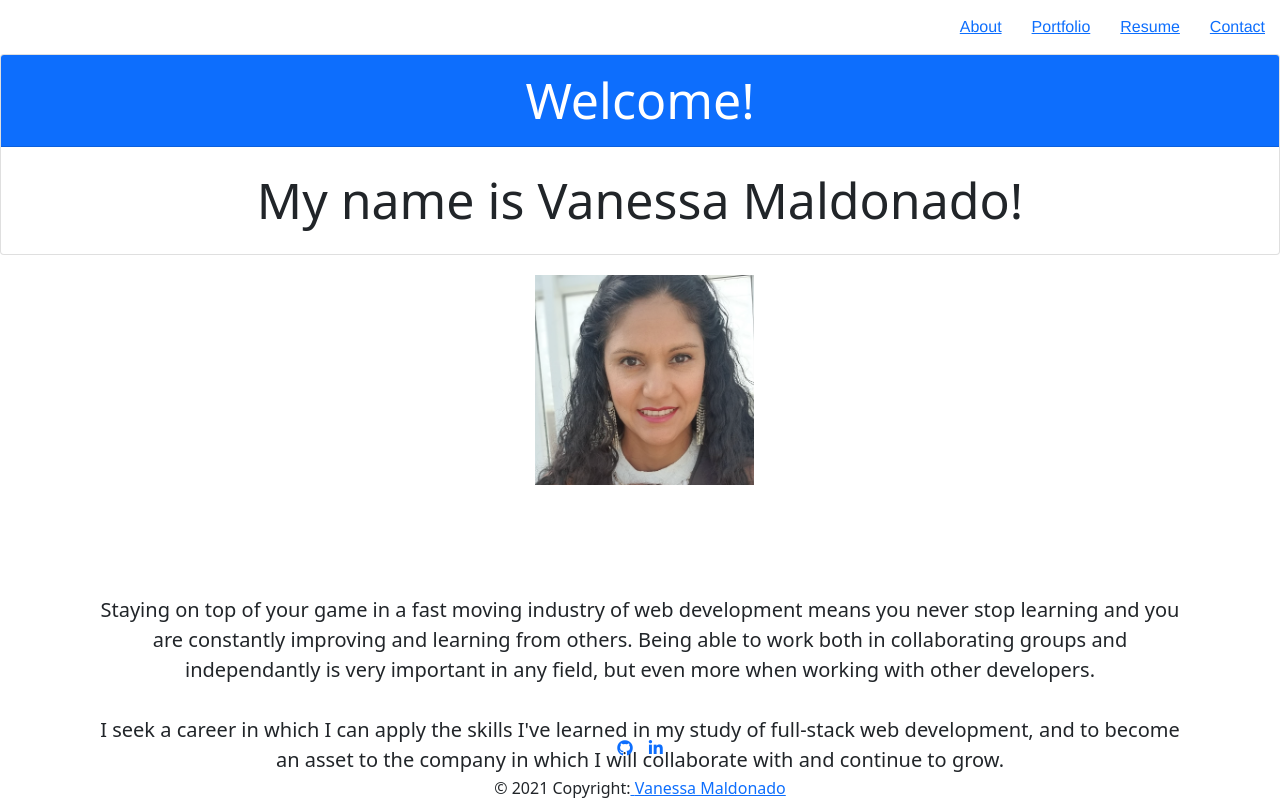
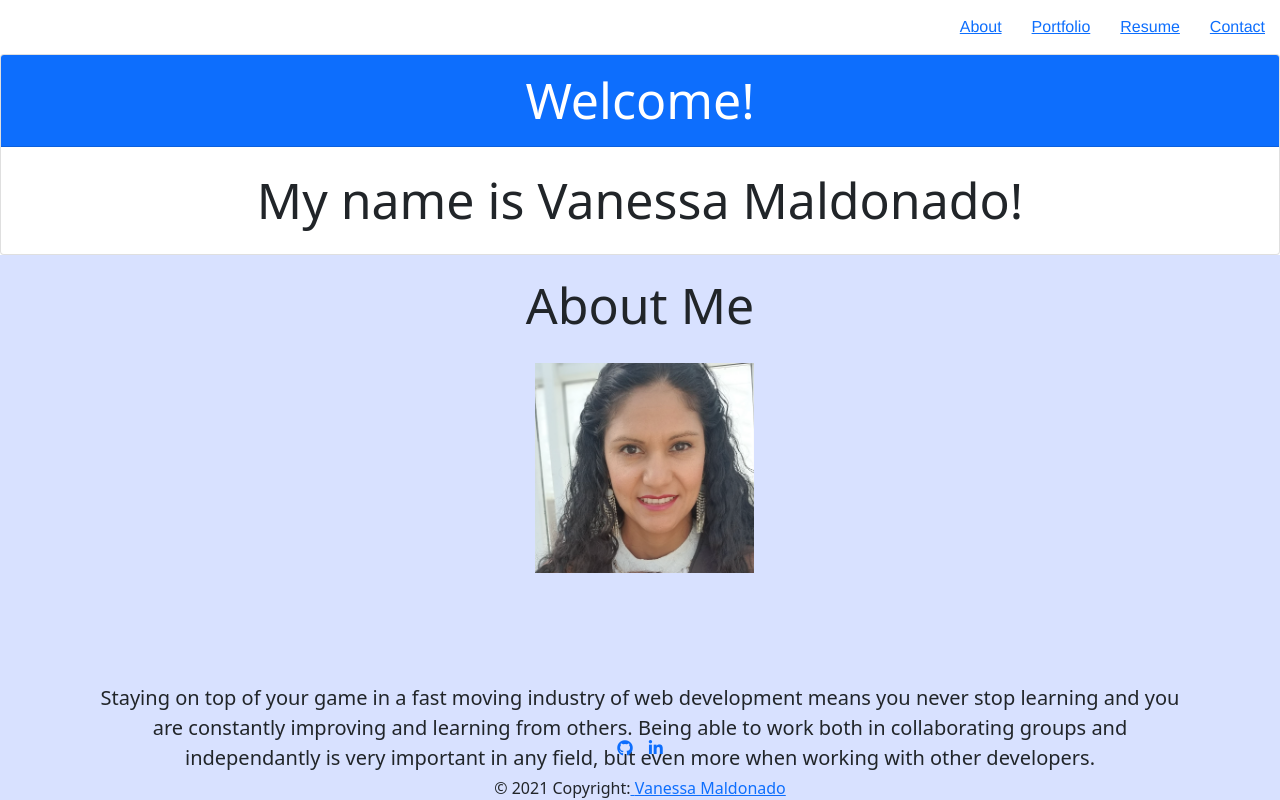
Before and after one commit to vbarajas4/20-React-Portfolio, a React (Create React App) app: page / in a window 1280 px wide. Shown: the top 800 px of the page. Built offline with nearby package versions, Linux system fonts and the light colour scheme.

Commit message:
added a heading and some styling

```diff
--- a/src/components/pages/About.js
+++ b/src/components/pages/About.js
@@ -6,10 +6,10 @@ function About() {
         width: '100%',
         display: 'flex',
         flexWrap: 'wrap',
-        justifyContent: 'space-around'
+        justifyContent: 'space-around',
+        backgroundColor: '#d8e1ff'
     }
     const PictureStyle = {
-        //display: 'flex',
         height: '250px',
         width: '250px',
         borderRadius: '5px',
@@ -24,9 +24,14 @@ function About() {
          fontSize: '20px',
          padding: '90px'
     }
+    const h1 = {
+        fontSize: '50px',
+        marginTop: '20px'
+    }
 
     return (
         <section style={AboutPage}>
+            <h1 style={h1}>About Me</h1>
         <div className="container-content">
             <div className="profile-picture" style={PictureStyle}>
                 <img src={require("../../assets/headshot.png").default} alt='profile'/>
```
